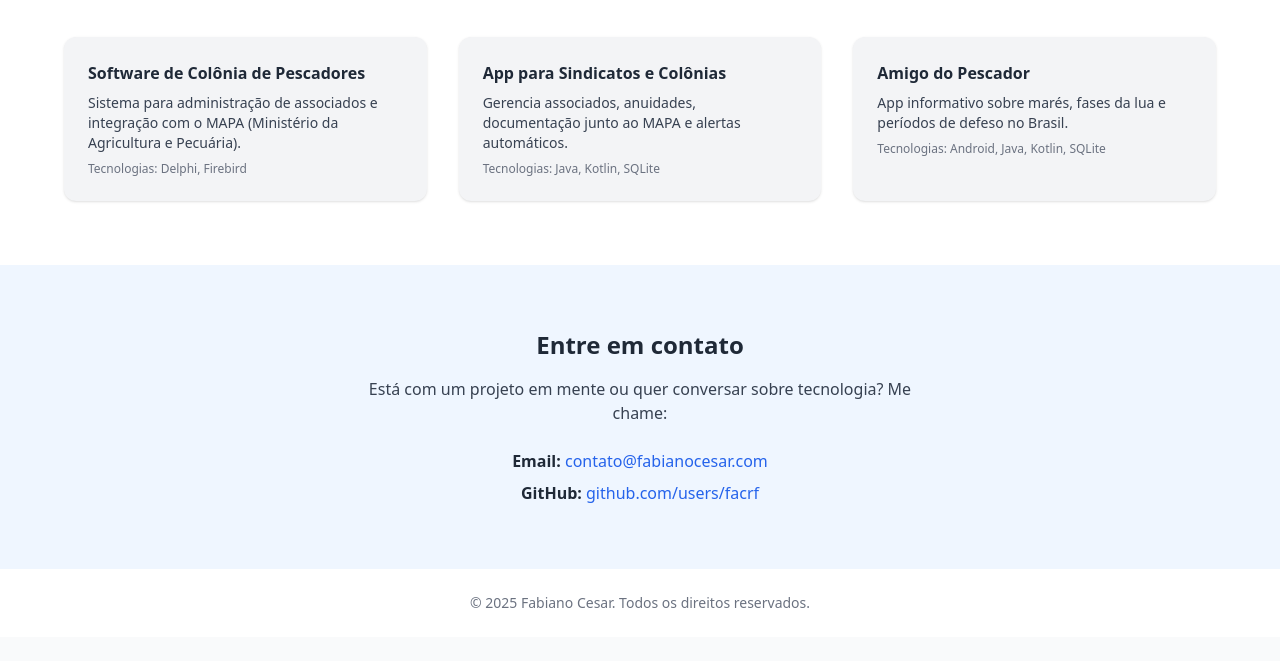
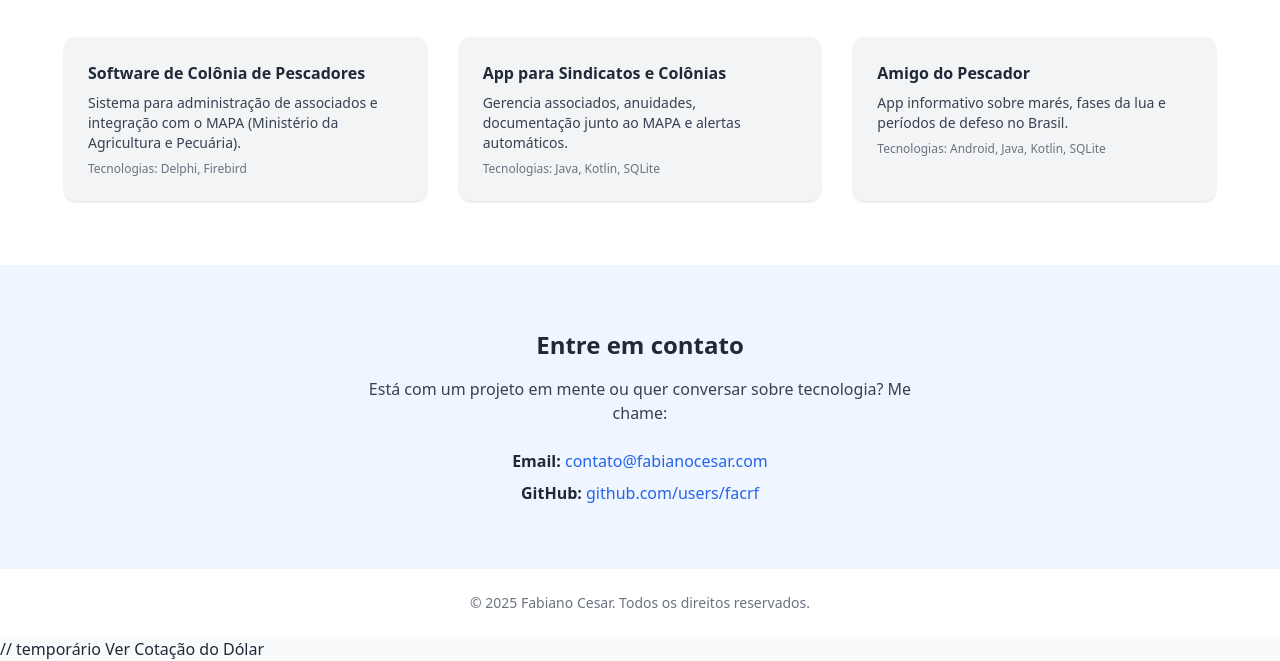
Before and after one commit to facrf/projetos, a plain HTML site: page index.htm in a window 1280 px wide. Shown: the part 815-1476 px from the top of the page. Before the commit the page ends 1452 px from the top, so only its background shows below. Drawn offline with nearby package versions, Linux system fonts and the light colour scheme.

Commit message:
Update index.htm

```diff
--- a/index.htm
+++ b/index.htm
@@ -98,5 +98,12 @@
       © 2025 Fabiano Cesar. Todos os direitos reservados.
     </footer>
 
+    // temporário
+    <a href="cotacao.html">
+    <button>
+        Ver Cotação do Dólar
+    </button>
+</a>
+
   </body>
 </html>
```
